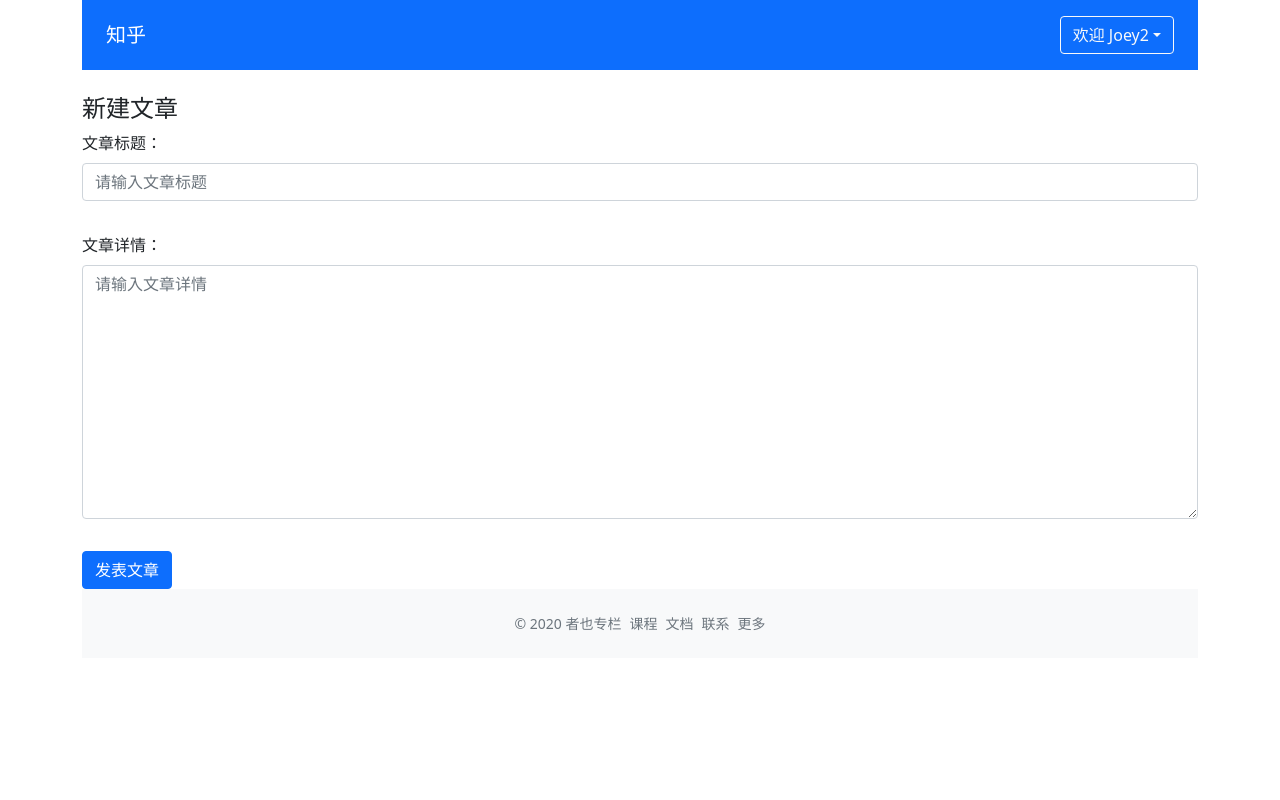
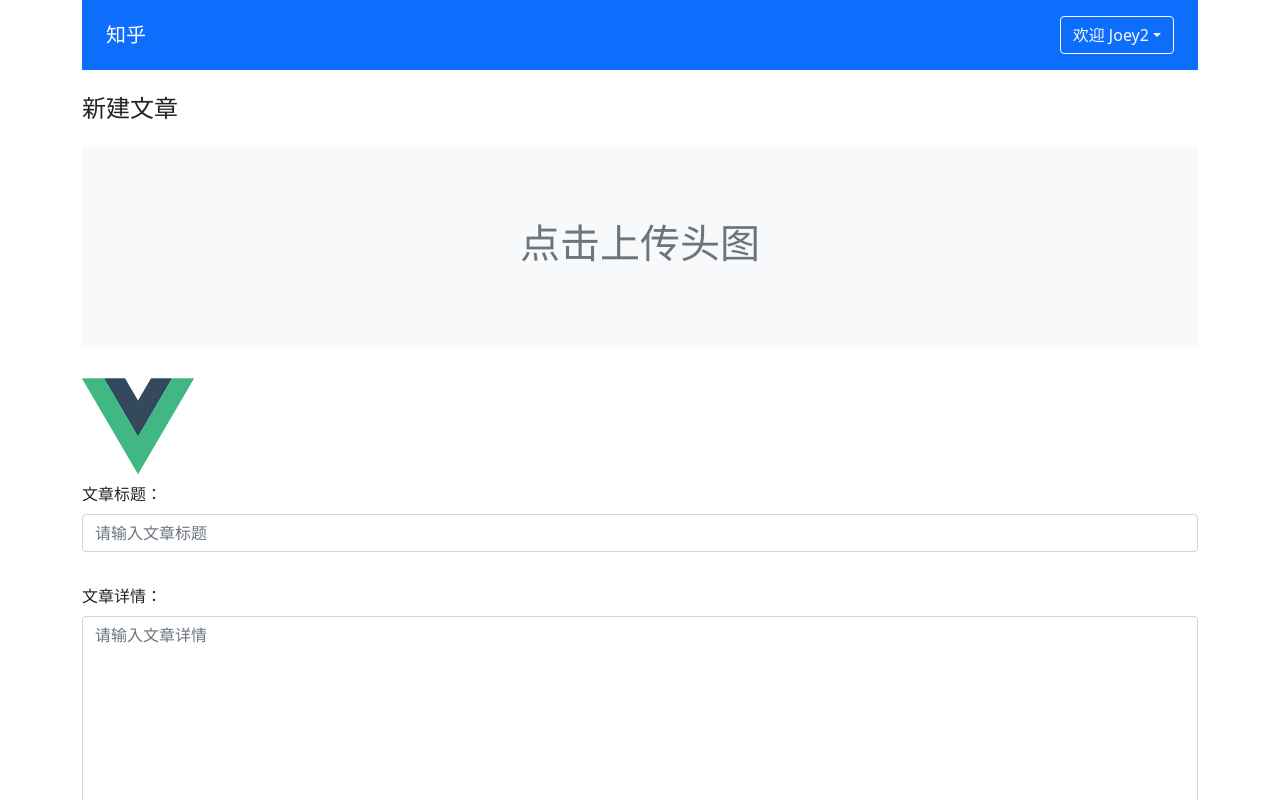
Before and after one commit to Joey321/zheye, a Vue app: page /create in a window 1280 px wide. Shown: the top 800 px of the page. Built offline with nearby package versions, Linux system fonts and the light colour scheme; sample sign-in values are in the browser's storage.

Commit message:
完善上传组件校验

```diff
--- a/src/components/Uploader.vue
+++ b/src/components/Uploader.vue
@@ -1,6 +1,6 @@
 <template>
   <div class="file-upload">
-    <div class="file-upload-container" @click.prevent="triggerUpload">
+    <div class="file-upload-container" @click.prevent="triggerUpload" v-bind="$attrs">
       <slot v-if="fileStatus === 'success'" name="uploaded">
         <button class="btn btn-primary">上传成功</button>
       </slot>
@@ -42,6 +42,7 @@ export default defineComponent({
       type: Function as PropType<CheckFunction>
     }
   },
+  inheritAttrs: false,
   emits: ['file-uploaded', 'uploaded-error'],
   setup (props, { emit }) {
     const fileInput = ref<null | HTMLInputElement>(null)
--- /dev/null
+++ b/src/components/helper.ts
@@ -0,0 +1,28 @@
+// 定义检查条件
+export interface CheckCondition {
+  // 文件格式
+  format?: string[];
+  // 文件大小
+  size?: number;
+}
+// 定义返回错误类型
+type ErrorType = 'format' | 'size' | null;
+// 验证通用函数
+// eslint-disable-next-line @typescript-eslint/explicit-module-boundary-types
+export function beforeUploadCheck (file: File, condition: CheckCondition) {
+  const { format, size } = condition
+  console.log(file, '2222222222')
+  const isValidFormat = format ? format.includes(file.type) : true
+  const isValidSize = size ? (file.size / 1024 / 1024 < size) : true
+  let error: ErrorType = null
+  if (!isValidFormat) {
+    error = 'format'
+  }
+  if (!isValidSize) {
+    error = 'size'
+  }
+  return {
+    passed: isValidFormat && isValidSize,
+    error
+  }
+}
--- a/src/store.ts
+++ b/src/store.ts
@@ -37,6 +37,7 @@ export interface ImageProps {
 const getAndCommit = async (url: string, mutationName: string, commit: Commit) => {
   const { data } = await axios.get(url)
   commit(mutationName, data)
+  return data
 }
 // eslint-disable-next-line @typescript-eslint/no-explicit-any
 const postAndCommit = async (url: string, mutationName: string, commit: Commit, payload: any) => {
@@ -76,6 +77,11 @@ const store = createStore({
       // axios.defaults.headers.common.Authorization = `Bearer ${token}`
       console.log('login数据', rawData)
     },
+    loginout (state) {
+      state.token = ''
+      localStorage.removeItem('token')
+      delete axios.defaults.headers.common.Authorization
+    },
     createPost (state, newPost) {
       state.posts.push(newPost)
     },
@@ -104,20 +110,20 @@ const store = createStore({
   // 异步方法
   actions: {
     fetchColumns (context) {
-      getAndCommit('/columns', 'fetchColumns', context.commit)
+      return getAndCommit('/columns', 'fetchColumns', context.commit)
     },
     fetchColumn ({ commit }, cid) {
-      getAndCommit(`/colums/${cid}`, 'fetchColumn', commit)
+      return getAndCommit(`/colums/${cid}`, 'fetchColumn', commit)
     },
     fetchPosts ({ commit }, cid) {
-      getAndCommit(`/colums/${cid}/posts`, 'fetchPosts', commit)
+      return getAndCommit(`/colums/${cid}/posts`, 'fetchPosts', commit)
     },
     loginOnline ({ commit }, payload) {
       // 返回postAndCommit，postAndCommit中返回data (Promise) 这样调用时.then就能拿到data
       return postAndCommit('/user/login', 'loginOnline', commit, payload)
     },
     fetchCurrentUser ({ commit }) {
-      getAndCommit('user/current', 'fetchCurrentUser', commit)
+      return getAndCommit('user/current', 'fetchCurrentUser', commit)
     },
     // 组合登录和获取用户信息的异步操作
     loginAndFetch ({ dispatch }, loginData) {
--- a/src/views/CreatePost.vue
+++ b/src/views/CreatePost.vue
@@ -1,29 +1,25 @@
 <template>
   <div class="create-post-page">
     <h4>{{isEditMode ? '编辑文章' : '新建文章'}}</h4>
-    <!-- <uploader
+    <Uploader
       action="/upload"
       :beforeUpload="uploadCheck"
-      @file-uploaded="handleFileUploaded"
-      :uploaded="uploadedData"
-      class="d-flex align-items-center justify-content-center bg-light text-secondary w-100 my-4"
-    >
-      <h2>点击上传头图</h2>
+      @file-uploaded="fileUploaded"
+      @uploaded-error="uploadedError"
+      class="d-flex align-items-center justify-content-center bg-light text-secondary w-100 my-4">
+      <h1>点击上传头图</h1>
       <template #loading>
-        <div class="d-flex">
-          <div class="spinner-border text-secondary" role="status">
-            <span class="sr-only">Loading...</span>
+        <div d-flex>
+          <div class="spinner-grow" style="width: 3rem; height: 3rem;" role="status">
+            <span class="visually-hidden">Loading...</span>
           </div>
-          <h2>正在上传</h2>
         </div>
       </template>
-      <template #uploaded="dataProps">
-        <div class="uploaded-area">
-          <img :src="dataProps.uploadedData.data.url">
-          <h3>点击重新上传</h3>
-        </div>
+      <!-- 图片回显 -->
+      <template #image="dataProps">
+        <img src="../assets/logo.png" :alt="dataProps">
       </template>
-    </uploader> -->
+    </Uploader>
     <validate-form @form-submit="onFormSubmit">
       <div class="mb-3">
         <validate-input
@@ -58,11 +54,16 @@ import ValidateForm from '../components/ValidateForm.vue'
 import { useStore } from 'vuex'
 import { PostProps } from '../testData'
 import { useRouter } from 'vue-router'
+import Uploader from '../components/Uploader.vue'
+import { beforeUploadCheck } from '../components/helper'
+import createMessage from '../components/createMessage'
+import { ResponseData, ImageProps } from '../store'
 export default defineComponent({
   name: 'CreatePost',
   components: {
     ValidateInput,
-    ValidateForm
+    ValidateForm,
+    Uploader
   },
   setup () {
     const titleVal = ref('')
@@ -93,6 +94,24 @@ export default defineComponent({
         }
       }
     }
+    // 文件上传前校验
+    const uploadCheck = (file: File) => {
+      const condition = {
+        format: ['image/jpeg', 'image/png'],
+        size: 1
+      }
+      const result = beforeUploadCheck(file, condition)
+      const { passed, error } = result
+      if (error === 'format') createMessage('图片格式只能为JPG/PNG格式', 'error')
+      if (error === 'size') createMessage('文件大小不能超过1MB', 'error')
+      return passed
+    }
+    const fileUploaded = (rawData: ResponseData<ImageProps>) => {
+      createMessage(`上传图片数据:${rawData.data}`, 'default')
+    }
+    const uploadedError = (rawData: ResponseData<ImageProps>) => {
+      createMessage(`上传错误:${rawData}`, 'error')
+    }
     const isEditMode = false
     return {
       titleRules,
@@ -100,7 +119,10 @@ export default defineComponent({
       contentRules,
       onFormSubmit,
       isEditMode,
-      titleVal
+      titleVal,
+      uploadCheck,
+      fileUploaded,
+      uploadedError
     }
   }
 })
@@ -109,14 +131,13 @@ export default defineComponent({
 .create-post-page .file-upload-container {
   height: 200px;
   cursor: pointer;
-  overflow: hidden;
 }
-.create-post-page .file-upload-container img {
-  width: 100%;
-  height: 100%;
+.create-post-page .file-upload img {
+  width: 10%;
+  height: 10%;
   object-fit: cover;
 }
-.uploaded-area {
+/* .uploaded-area {
   position: relative;
 }
 .uploaded-area:hover h3 {
@@ -129,5 +150,5 @@ export default defineComponent({
   text-align: center;
   width: 100%;
   top: 50%;
-}
+} */
 </style>
--- a/src/views/Home.vue
+++ b/src/views/Home.vue
@@ -11,15 +11,6 @@
         </div>
       </div>
     </section>
-    <Uploader
-      action="/upload"
-      :beforeUpload="beforeUpload"
-      @file-uploaded="fileUploaded"
-      @uploaded-error="uploadedError">
-      <template #image="dataProps">
-        {{dataProps}}
-      </template>
-    </Uploader>
     <h4 class="font-weight-bold text-center">发现精彩</h4>
     <h4>{{isLoading}}</h4>
     <column-list :list="list"></column-list>
@@ -30,49 +21,27 @@
 import { defineComponent, computed, onMounted } from 'vue'
 import { useStore } from 'vuex'
 import ColumnList from '../components/ColumnList.vue'
-import Uploader from '../components/Uploader.vue'
-import createMessage from '../components/createMessage'
-import { ResponseData, ImageProps } from '../store'
 
 export default defineComponent({
   name: 'Home',
   components: {
-    ColumnList,
-    Uploader
+    ColumnList
   },
   setup () {
     const store = useStore()
     const list = computed(() => store.state.columns)
     const isLoading = computed(() => store.state.loading)
-    const beforeUpload = (file: File) => {
-      // 限制文件格式
-      const isJPG = file.type === 'image/jpeg'
-      if (!isJPG) {
-        createMessage('只能上传JPG格式文件', 'error')
-      }
-      return isJPG
-    }
-    const fileUploaded = (rawData: ResponseData<ImageProps>) => {
-      createMessage(`上传图片数据:${rawData.data}`, 'default')
-    }
-    const uploadedError = (rawData: ResponseData<ImageProps>) => {
-      createMessage(`上传错误:${rawData}`, 'error')
-    }
     onMounted(() => {
       store.dispatch('fetchColumns')
       store.dispatch('fetchColumn')
     })
     return {
       list,
-      isLoading,
-      beforeUpload,
-      fileUploaded,
-      uploadedError
+      isLoading
     }
   }
 })
 </script>
 
 <style scoped>
-
 </style>
```
Also changed, not shown: src/router.ts (+31 -0 lines).
